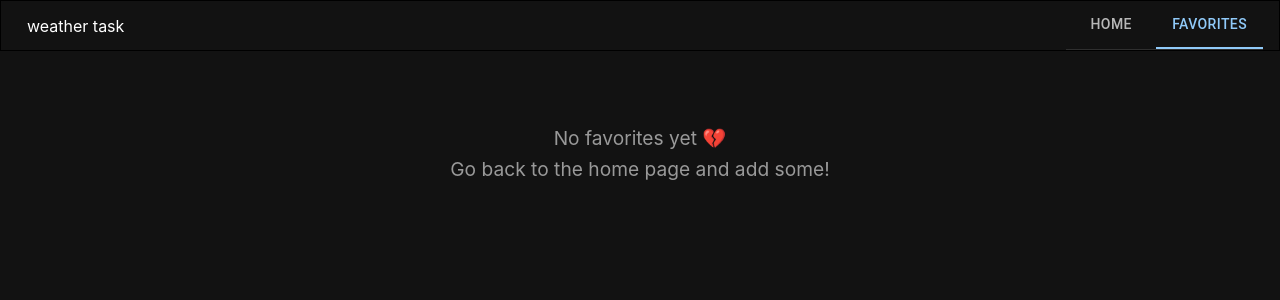
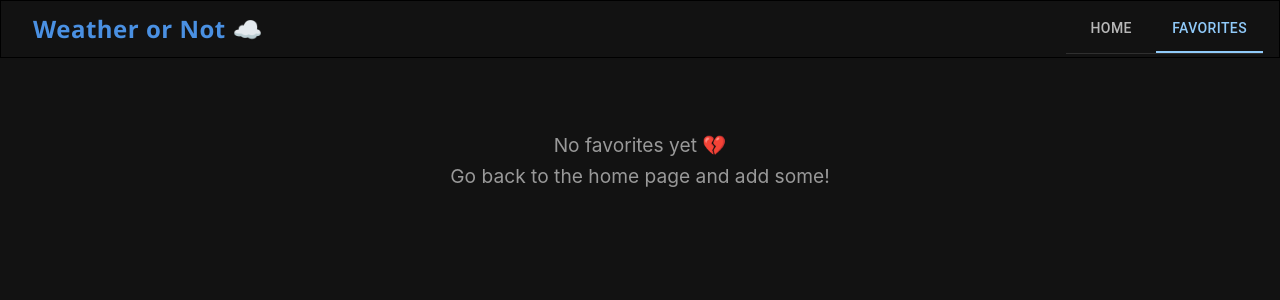
Before and after one commit to syntaxcat/weather-app, a React (Vite) app: page /Favorites in a window 1280 px wide. Shown: the top 300 px of the page. Built offline with nearby package versions, Linux system fonts and the light colour scheme; some icons are missing.

Commit message:
weather api key

```diff
--- a/src/App.module.css
+++ b/src/App.module.css
@@ -8,11 +8,30 @@
   padding: 10px;
 }
 
-.taskName {
+/* .taskName {
   margin-left: 1rem;
   display: flex;
   align-self: center;
   padding: 10px;
+} */
+
+.taskName {
+  margin-left: 1rem;
+  display: flex;
+  align-items: center;
+  padding: 10px 16px;
+  font-size: 1.5rem;
+  font-weight: 600;
+  font-family: "Segoe UI", Inter, system-ui, sans-serif;
+  color: #4a90e2; /* or #1976d2 if you want a deeper blue */
+  white-space: nowrap;
+  letter-spacing: 0.5px;
+  text-shadow: 0 1px 1px rgba(0, 0, 0, 0.05);
+}
+
+.taskName:hover {
+  color: #1e88e5;
+  cursor: default;
 }
 
 .toggleDarkMode {
@@ -28,3 +47,10 @@
   border: 1px solid black;
   list-style: none;
 }
+
+/* @media (max-width: 480px) {
+  .taskName {
+    font-size: 1rem;
+    padding: 8px;
+  }
+} */
--- a/src/App.tsx
+++ b/src/App.tsx
@@ -23,9 +23,6 @@ const FavoritesPageWrapper = () => {
   } else {
     favorites = JSON.parse(favoriteFromStorage)
   }
-  console.log("✅ FavoritesPageWrapper rendered with:", favorites)
-
-
   return <FavoritesPage favoriteLocations={favorites} />
 }
 
@@ -36,7 +33,7 @@ function App() {
   const colorMode = useContext(ColorModeContext)
   const location = useLocation()
 
-  const [errorMessage, setErrorMessage] = useState<string | null>(null) // Added error state
+  const [errorMessage, setErrorMessage] = useState<string | null>(null)
 
   const routes = ["/Favorites", "/"]
   const currentTab = routes.find((route) => route === location.pathname)
@@ -47,8 +44,8 @@ function App() {
         display: "flex",
         flexDirection: "column",
         width: "100%",
-      maxWidth: "100vw",        // ✅ prevent overflow
-      overflowX: "hidden",       // ✅ hide extra scroll
+        maxWidth: "100vw",
+        overflowX: "hidden",
         boxSizing: "border-box",
         height: "100%",
         bgcolor: "background.default",
@@ -57,7 +54,7 @@ function App() {
     >
       <header>
         <nav className={classes.headerNav}>
-          <div className={classes.taskName}>weather task</div>
+          <div className={classes.taskName}>Weather or Not ☁️</div>
           <div className={classes.navLinks}>
             <div className={classes.toggleDarkMode}>
               <IconButton
@@ -127,7 +124,19 @@ export default function ToggleColorMode() {
     () =>
       createTheme({
         palette: {
-          mode
+          mode,
+          ...(mode === "light"
+            ? {
+                background: {
+                  default: "#f7f7f7",
+                  paper: "#ffffff"
+                },
+                text: {
+                  primary: "#222",
+                  secondary: "#555"
+                }
+              }
+            : {})
         }
       }),
     [mode]
--- a/src/consts.ts
+++ b/src/consts.ts
@@ -345,4 +345,4 @@ export const fiveForecastsDaily = {
   ]
 }
 
-export const apiKey = "UWPv59slRgxD2SXLAK3QW9pf5A9bL33U"
+export const apiKey = "QkiSlkqkMAsjXoTPZyGZHMptTcWTJgoW"
--- a/src/pages/FavoritesPage.module.css
+++ b/src/pages/FavoritesPage.module.css
@@ -73,3 +73,8 @@
   margin-top: 2rem;
   line-height: 1.6;
 }
+
+.fadeOut {
+  opacity: 0;
+  transition: opacity 0.3s ease;
+}
--- a/src/pages/FavoritesPage.tsx
+++ b/src/pages/FavoritesPage.tsx
@@ -22,30 +22,32 @@ const FavoritesPage: React.FC<FavoritesPageProps> = ({ favoriteLocations }) => {
   const [weatherData, setWeatherData] = useState<any[]>([])
   const { enqueueSnackbar } = useSnackbar()
 
-  console.log("📦 FavoritesPage mounted");
   const [loading, setLoading] = useState(true)
 
+  const [removingCardId, setRemovingCardId] = useState<string | null>(null)
+
   const removeFromFavorites = (cityKey: string) => {
+    setRemovingCardId(cityKey)
+
+    setTimeout(() => {
       const stored = localStorage.getItem("Favorites")
       const favorites = stored ? JSON.parse(stored) : []
-
       const updated = favorites.filter((city: City) => city.key !== cityKey)
       localStorage.setItem("Favorites", JSON.stringify(updated))
 
       const newWeatherData = weatherData.filter((item) => item.city.key !== cityKey)
       setWeatherData(newWeatherData)
+      setRemovingCardId(null)
 
-    enqueueSnackbar("Removed from favorites", {
-      variant: "info",
+      const isLastItem = newWeatherData.length === 0
+      enqueueSnackbar(
+        isLastItem ? "No favorites left 💔" : "Removed from favorites",
+        {
+          variant: isLastItem ? "warning" : "info",
           ContentProps: { className: "snackbar-content" }
-    })
-
-    if (newWeatherData.length === 0) {
-      enqueueSnackbar("No favorites left 💔", {
-        variant: "warning",
-        ContentProps: { className: "snackbar-content" }
-      })
         }
+      )
+    }, 300)
   }
 
 
@@ -70,17 +72,14 @@ const FavoritesPage: React.FC<FavoritesPageProps> = ({ favoriteLocations }) => {
         setWeatherData(weatherResults)
       } catch (error) {
         console.error("Error fetching weather conditions:", error)
-        //TODO - snackBar
       } finally {
-        setLoading(false) // <- stop loading after API or error
+        setLoading(false)
       }
     }
 
     fetchData()
   }, [favoriteLocations])
 
-  console.log("loading:", loading)
-  console.log("📊 weatherData:", weatherData)
 
   return (
     <>
@@ -88,22 +87,22 @@ const FavoritesPage: React.FC<FavoritesPageProps> = ({ favoriteLocations }) => {
         {loading ? (
           <div className={classes.loading}>Loading favorites...</div>
         ) : weatherData.length === 0 ? (
-          // <div>✅ FavoritesPage loaded — no data yet</div>
           <div className={classes.noData}>
             No favorites yet 💔<br />
             Go back to the home page and add some!
           </div>
-          // <div className={classes.noData}>No data available</div>
         ) : (
           <div className={classes.favoritesArray}>
             {weatherData.map((item, index) => (
-              <Card sx={{
+              <Card className={removingCardId === item.city.key ? classes.fadeOut : ""}
+                sx={{
                   minWidth: 275,
                   maxWidth: 300,
-                borderRadius: 3, // ⭕ rounded corners
-                boxShadow: 3,    // ☁️ soft shadow
+                  borderRadius: 3,
+                  boxShadow: 3,
                   backgroundColor: "background.paper",
-                padding: 2
+                  padding: 2,
+                  transition: "opacity 0.3s ease"
                 }} key={index}>
                 <CardContent>
                   <Typography variant="h5" component="div">
```
Also changed, not shown: src/index.css (+5 -12 lines). Lines whose indentation alone changed are shown as unchanged.
